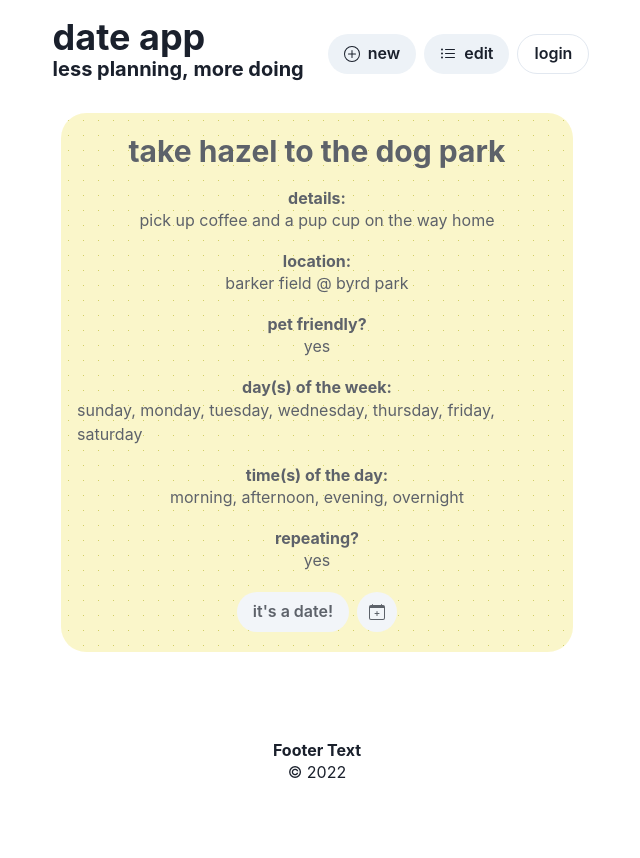
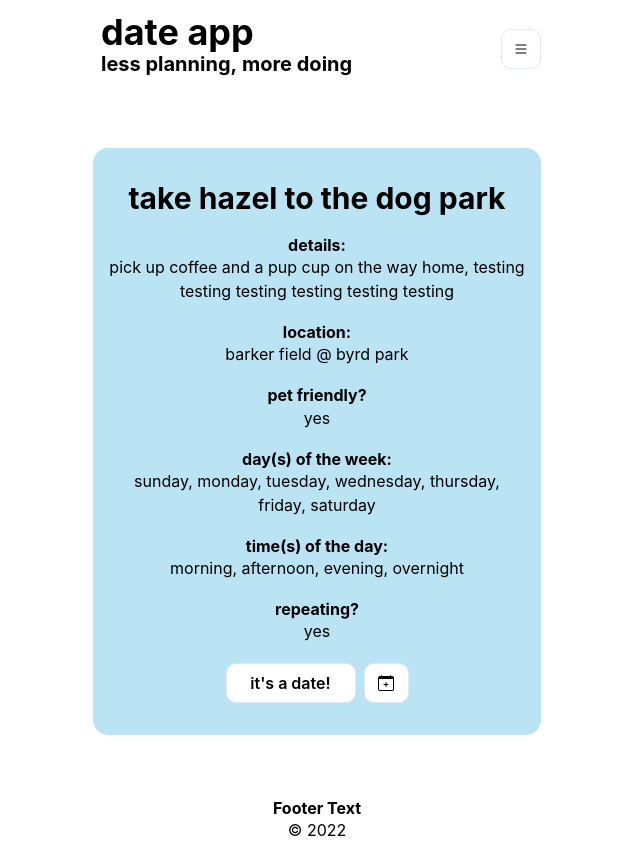
Before and after one commit to christinagiancola/date-app, a React app: page / in a window 1280 px wide. Shown: the whole page, without its empty margins (323-963 px from the left). Before the commit the page ends 800 px from the top, so only its background shows below. Built offline with nearby package versions, Linux system fonts and the light colour scheme.

Commit message:
Changed <NavMenu> to dropdown list with icons, moved Login Btn from <Header> into <NavMenu>

```diff
--- a/src/components/DateCard.js
+++ b/src/components/DateCard.js
@@ -1,48 +1,48 @@
 import React from 'react';
-import { Container, Heading, Flex, Button, IconButton, Box } from '@chakra-ui/react';
+import { Container, Heading, Flex, Button, ButtonGroup, IconButton, Box } from '@chakra-ui/react';
 import { BsCalendarPlus } from 'react-icons/bs';
 
 const DateCard = () => {
 	return (
-		<Container maxW='lg' borderRadius='25' centerContent id='date-card'>
-			<Flex justify='center' align='center' direction='column' textTransform='lowercase'>
+		<Container maxW='md' borderRadius='15' centerContent id='date-card' mt='10'>
+			<Flex justify='center' align='center' direction='column' textTransform='lowercase' className='text' my='3'>
 				<Heading as='h3' size='lg' mt='5'>
 					take hazel to the dog park
 				</Heading>
 				<Heading as='h4' size='sm' mt='5'>
 					Details:
 				</Heading>
-				<p>pick up coffee and a pup cup on the way home</p>
+				<p className='centered'>
+					pick up coffee and a pup cup on the way home, testing testing testing testing testing testing
+				</p>
 				<Heading as='h4' size='sm' mt='5'>
 					Location:
 				</Heading>
-				<p>Barker Field @ Byrd Park</p>
+				<p className='centered'>Barker Field @ Byrd Park</p>
 				<Heading as='h4' size='sm' mt='5'>
 					Pet Friendly?
 				</Heading>
-				<p>Yes</p>
+				<p className='centered'>Yes</p>
 				<Heading as='h4' size='sm' mt='5'>
 					Day(s) of the Week:
 				</Heading>
-				<p>
-					<span>Sunday, Monday, Tuesday, Wednesday, Thursday, Friday, Saturday</span>
-				</p>
+				<p className='centered'>Sunday, Monday, Tuesday, Wednesday, Thursday, Friday, Saturday</p>
 				<Heading as='h4' size='sm' mt='5'>
 					Time(s) of the Day:
 				</Heading>
-				<p>
+				<p className='centered'>
 					<span>Morning, Afternoon, Evening, Overnight</span>
 				</p>
 				<Heading as='h4' size='sm' mt='5'>
 					Repeating?
 				</Heading>
-				<p>Yes</p>
-				<Box py='5'>
-					<Button as='btn' variant='solid' size='md' borderRadius='50' mr='2'>
+				<p className='centered'>Yes</p>
+				<ButtonGroup py='5' size='md' variant='outline'>
+					<Button borderRadius='10' width='130px' className='button'>
 						it's a date!
 					</Button>
-					<IconButton size='md' icon={<BsCalendarPlus />} variant='solid' borderRadius='50' />
-				</Box>
+					<IconButton icon={<BsCalendarPlus />} borderRadius='10' width='45px' className='button' />
+				</ButtonGroup>
 				{/* <span>Add Date to Calendar</span> */}
 			</Flex>
 		</Container>
--- a/src/components/Footer.js
+++ b/src/components/Footer.js
@@ -5,10 +5,10 @@ const Footer = () => {
 	return (
 		<Container id='footerContainer' w='100%'>
 			<Flex direction='column' align='center' my='4'>
-				<Heading as='h3' size='sm'>
+				<Heading as='h3' size='sm' className='text'>
 					Footer Text
 				</Heading>
-				<p fontSize='sm' color='subtle'>
+				<p fontSize='sm' color='subtle' className='text'>
 					&copy; {new Date().getFullYear()}
 				</p>
 			</Flex>
--- a/src/components/Header.js
+++ b/src/components/Header.js
@@ -1,15 +1,12 @@
 import React from 'react';
-import Menu from './Menu';
+import NavMenu from './NavMenu';
 import { Spacer, HStack, VStack, Box, Heading, Button, Show } from '@chakra-ui/react';
+import { BsPersonCircle } from 'react-icons/bs';
 
 const Header = ({ setShowLogin }) => {
-	let showLogin = () => {
-		setShowLogin(true);
-	};
-
 	return (
 		<Box w='100%' mt='5'>
-			<HStack id='headerContainer' justify='space-between' mt='5%' textTransform='lowercase'>
+			<HStack id='headerContainer' justify='space-between' mt='5%' textTransform='lowercase' className='text'>
 				<VStack align='flex-start' px='2'>
 					<Heading as='h1' lineHeight='60%'>
 						date app
@@ -24,10 +21,10 @@ const Header = ({ setShowLogin }) => {
 					</Heading>
 				</VStack>
 				<Spacer />
-				<Menu />
-				<Button as='btn' variant='outline' size='md' colorScheme='gray' borderRadius='50' onClick={showLogin}>
+				<NavMenu setShowLogin={setShowLogin} />
+				{/* <Button as='btn' variant='outline' size='md' colorScheme='gray' borderRadius='10' onClick={showLogin}>
 					Login
-				</Button>
+				</Button> */}
 			</HStack>
 		</Box>
 	);
--- a/src/components/LoginModal.js
+++ b/src/components/LoginModal.js
@@ -30,7 +30,7 @@ const LoginModal = () => {
 	}, [loginData]);
 
 	return (
-		<Container maxW='sm' py='12' borderRadius='25' id='login-form'>
+		<Container w='md' py='12' borderRadius='25' id='login-form'>
 			<form onSubmit={handleSubmit(onSubmit)} className='login-form'>
 				<Input id='name' bg='white' my='1' width='85%' type='text' placeholder='name' {...register('userName')} />
 				<Input id='email' bg='white' my='1' width='85%' type='text' placeholder='email' {...register('email')} />
--- a/src/components/Menu.js
+++ /dev/null
@@ -1,22 +0,0 @@
-import React from 'react';
-import { HStack, Button, Show, Box } from '@chakra-ui/react';
-import { BsListUl, BsPlusCircle } from 'react-icons/bs';
-
-const Menu = () => {
-	return (
-		<HStack as='nav'>
-			<Button textTransform='lowercase' size='md' borderRadius='50' leftIcon={<BsPlusCircle />}>
-				<Show breakpoint='(min-width: 750px)'>
-					<Box>New</Box>
-				</Show>
-			</Button>
-			<Button textTransform='lowercase' size='md' borderRadius='50' leftIcon={<BsListUl />}>
-				<Show breakpoint='(min-width: 750px)'>
-					<Box>Edit</Box>
-				</Show>
-			</Button>
-		</HStack>
-	);
-};
-
-export default Menu;
--- /dev/null
+++ b/src/components/NavMenu.js
@@ -0,0 +1,51 @@
+import React from 'react';
+import { HStack, Button, Show, Box, Menu, MenuButton, MenuList, MenuItem, IconButton } from '@chakra-ui/react';
+import {
+	BsPlusSquare,
+	BsFillHouseFill,
+	BsList,
+	BsFillPencilFill,
+	BsPersonPlusFill,
+	BsPersonDashFill,
+} from 'react-icons/bs';
+
+const NavMenu = ({ setShowLogin }) => {
+	let showLogin = () => {
+		setShowLogin(true);
+	};
+
+	return (
+		<HStack as='nav' className='text'>
+			<Menu>
+				<MenuButton
+					as={IconButton}
+					aria-label='Navigation Menu'
+					icon={<BsList />}
+					variant='outline'
+					borderRadius='10'
+				/>
+				<MenuList>
+					<MenuItem icon={<BsFillHouseFill />}>Home</MenuItem>
+					<MenuItem icon={<BsPlusSquare />}>Add New Date</MenuItem>
+					<MenuItem icon={<BsFillPencilFill />}>Edit Dates</MenuItem>
+					<MenuItem icon={<BsPersonPlusFill />} onClick={showLogin}>
+						User Login
+					</MenuItem>
+					<MenuItem icon={<BsPersonDashFill />}>User Logout</MenuItem>
+				</MenuList>
+			</Menu>
+			{/* <Button textTransform='lowercase' size='md' borderRadius='50' leftIcon={<BsPlusCircle />}>
+				<Show breakpoint='(min-width: 750px)'>
+					<Box>New</Box>
+				</Show>
+			</Button>
+			<Button textTransform='lowercase' size='md' borderRadius='50' leftIcon={<BsListUl />}>
+				<Show breakpoint='(min-width: 750px)'>
+					<Box>Edit</Box>
+				</Show>
+			</Button> */}
+		</HStack>
+	);
+};
+
+export default NavMenu;
--- a/src/style.css
+++ b/src/style.css
@@ -1,8 +1,8 @@
 :root {
-	--text-color-main: black;
-	--date-card-bg-color: #f9f3b5;
+	--text-color-main: rgb(0, 0, 0);
+	--date-card-bg-color: #a3dbf1bd;
+	--login-btn-color: #f9f3b5;
 	--login-card-bg-color: #b0aa00cd;
-	--login-btn-color: #f9f3b5;
 }
 
 .outline {
@@ -11,6 +11,14 @@
 
 .text {
 	color: var(--text-color-main);
+}
+
+.button {
+	background-color: white;
+}
+
+.centered {
+	text-align: center;
 }
 
 /* ===== HEADER ===== */
@@ -23,9 +31,9 @@ span.line {
 
 #date-card {
 	background-color: var(--date-card-bg-color);
-	opacity: 0.7;
-	background-image: radial-gradient(#b0aa00cd 0.75px, var(--date-card-bg-color) 0.75px);
-	background-size: 15px 15px;
+	opacity: 1;
+	/* background-image: radial-gradient(rgb(187, 174, 0) 0.75px, var(--date-card-bg-color) 0.75px);
+	background-size: 15px 15px; */
 }
 
 /* ===== LOGIN MODAL ===== */
```
